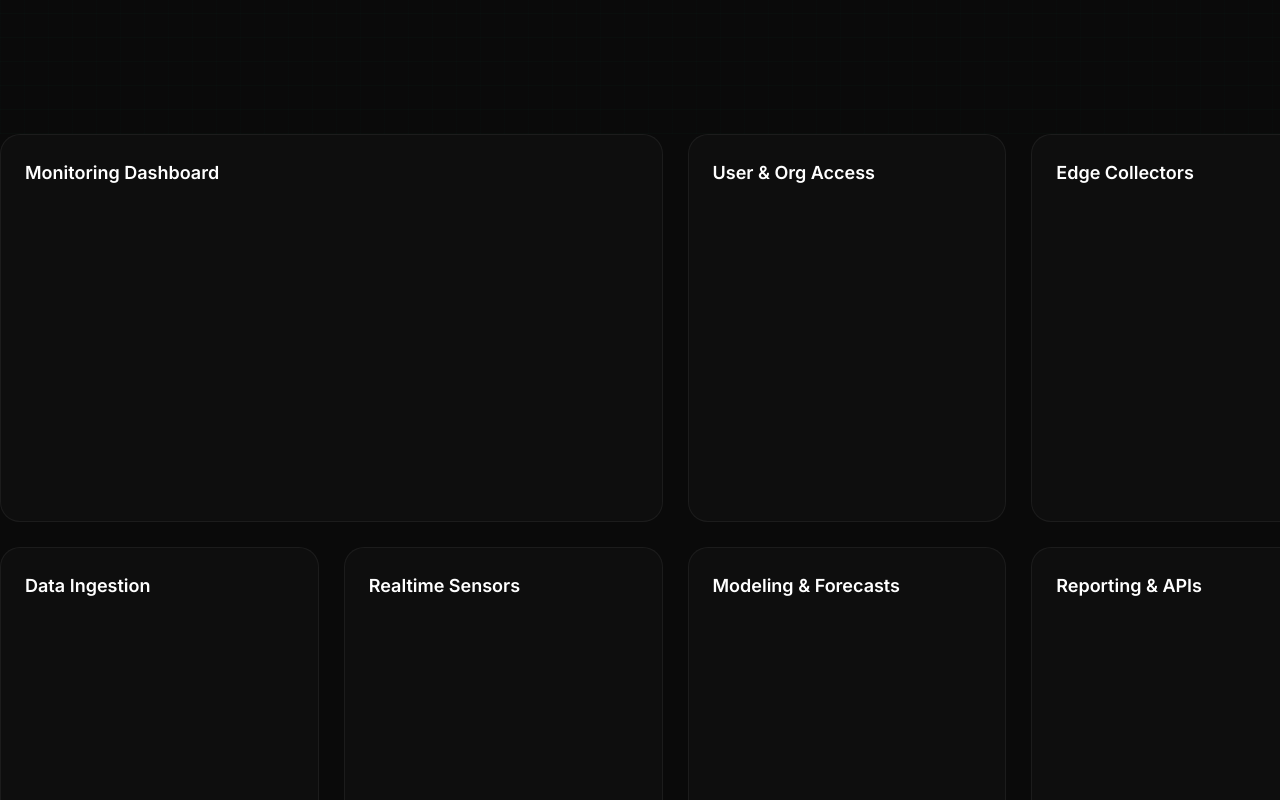
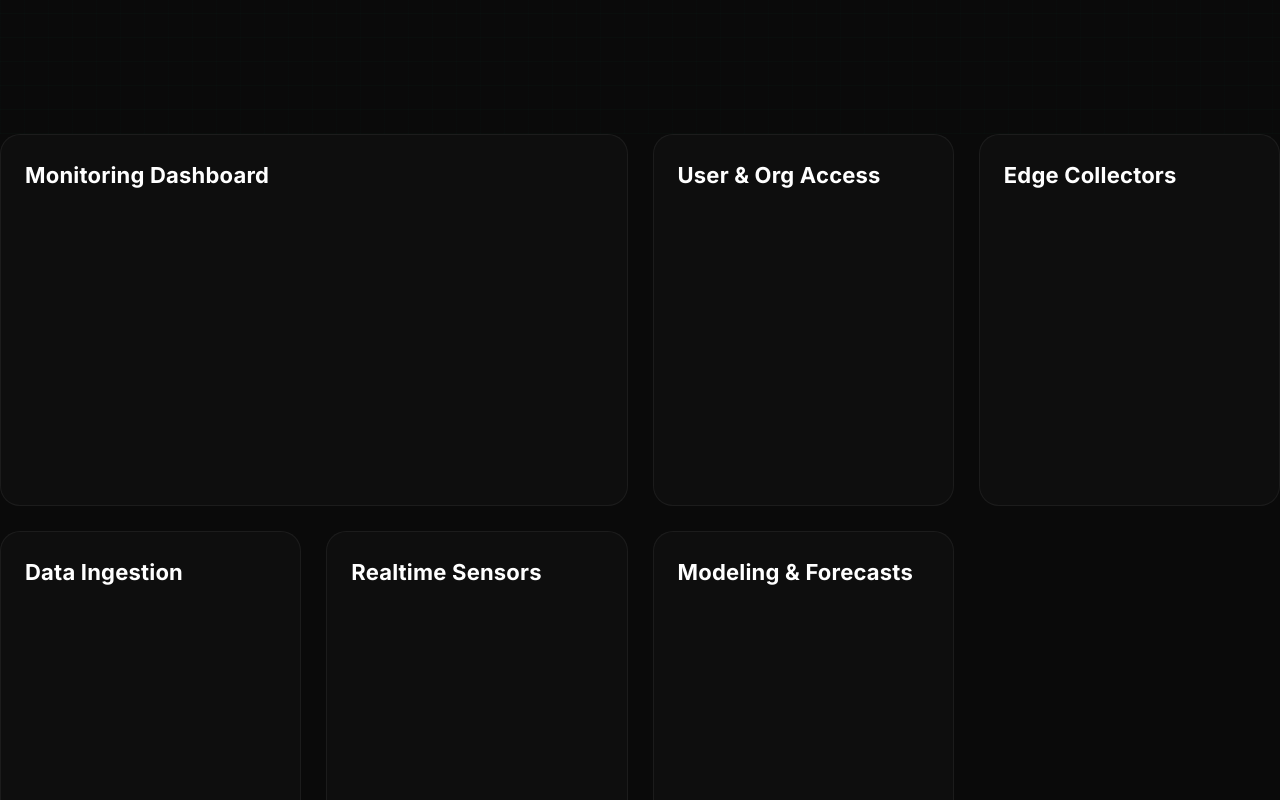
Before and after one commit to withNoclout/nextxo-v2, a React (Vite) app: page / in a window 1280 px wide. Shown: the part 820-1620 px from the top of the page. Built offline with nearby package versions, Linux system fonts and the light colour scheme; the HTML template or start-up script is replaced by a standard one.

Commit message:
FeaturePanel: container-query responsive grid with fluid size and priority-based visibility; CSS container queries added

```diff
--- a/src/index.css
+++ b/src/index.css
@@ -244,3 +244,32 @@ body {
 }
 .btn-outline:hover { border-color: var(--stroke-strong); background: rgba(255,255,255,0.02); }
 .btn-outline:active { border-color: var(--stroke-strong); background: rgba(255,255,255,0.03); }
+
+/* Responsive 7-card panel (container queries) */
+.panel { height: var(--panel-h); }
+@container (max-width: 1349px) {
+  .panel [data-priority="7"] { display: none; }
+}
+@container (max-width: 1199px) {
+  .panel [data-priority="6"] { display: none; }
+}
+@container (max-width: 1023px) {
+  .panel [data-priority="5"] { display: none; }
+  .panel { grid-template-columns: repeat(3, minmax(0,1fr)); }
+  .panel [data-priority="1"] { grid-column: span 2; }
+}
+@container (max-width: 879px) {
+  .panel [data-priority="4"] { display: none; }
+  .panel { grid-template-columns: repeat(2, minmax(0,1fr)); }
+  .panel [data-priority="1"] { grid-column: span 2; }
+}
+@container (max-width: 639px) {
+  .panel { grid-template-columns: 1fr; }
+  .panel { --panel-h: clamp(420px, 90vh, 620px); }
+  .panel [data-priority="2"] { grid-column: span 1; }
+  .panel [data-priority="3"],
+  .panel [data-priority="4"],
+  .panel [data-priority="5"],
+  .panel [data-priority="6"],
+  .panel [data-priority="7"] { display: none; }
+}
--- a/src/ui/FeaturePanel.tsx
+++ b/src/ui/FeaturePanel.tsx
@@ -1,35 +1,41 @@
 export default function FeaturePanel() {
   return (
-    <div className="w-[1350px] h-[800px] mx-auto">
+    <section className="mx-auto max-w-[1350px] px-0">
       <div
-        className="grid grid-cols-4 gap-[25px]"
-        style={{ gridAutoRows: '387.5px' }}
+        className="panel cq inline-grid grid-cols-4 w-full gap-[clamp(16px,2vw,25px)] [container-type:inline-size] [--panel-h:clamp(520px,60vw,800px)] [--row:calc((var(--panel-h)-clamp(16px,2vw,25px))/2)]"
+        style={{ gridAutoRows: 'var(--row)', height: 'var(--panel-h)' }}
       >
-        {/* Top row: [2 cols | 1 col | 1 col] */}
-        <section className="card col-span-2">
-          <h3 className="text-lg font-semibold text-white">Monitoring Dashboard</h3>
+        {/* TOP (3) — first is 2x */}
+        <section className="card col-span-2" data-priority="1">
+          <h3 className="card-title text-white">Monitoring Dashboard</h3>
+          <div className="card-blank" />
         </section>
-        <section className="card col-span-1">
-          <h3 className="text-lg font-semibold text-white">User &amp; Org Access</h3>
+        <section className="card" data-priority="2">
+          <h3 className="card-title text-white">User &amp; Org Access</h3>
+          <div className="card-blank" />
         </section>
-        <section className="card col-span-1">
-          <h3 className="text-lg font-semibold text-white">Edge Collectors</h3>
+        <section className="card" data-priority="3">
+          <h3 className="card-title text-white">Edge Collectors</h3>
+          <div className="card-blank" />
         </section>
-
-        {/* Bottom row: 4 equal cards */}
-        <section className="card col-span-1">
-          <h3 className="text-lg font-semibold text-white">Data Ingestion</h3>
+        {/* BOTTOM (4 equal) */}
+        <section className="card" data-priority="4">
+          <h3 className="card-title text-white">Data Ingestion</h3>
+          <div className="card-blank" />
         </section>
-        <section className="card col-span-1">
-          <h3 className="text-lg font-semibold text-white">Realtime Sensors</h3>
+        <section className="card" data-priority="5">
+          <h3 className="card-title text-white">Realtime Sensors</h3>
+          <div className="card-blank" />
         </section>
-        <section className="card col-span-1">
-          <h3 className="text-lg font-semibold text-white">Modeling &amp; Forecasts</h3>
+        <section className="card" data-priority="6">
+          <h3 className="card-title text-white">Modeling &amp; Forecasts</h3>
+          <div className="card-blank" />
         </section>
-        <section className="card col-span-1">
-          <h3 className="text-lg font-semibold text-white">Reporting &amp; APIs</h3>
+        <section className="card" data-priority="7">
+          <h3 className="card-title text-white">Reporting &amp; APIs</h3>
+          <div className="card-blank" />
         </section>
       </div>
-    </div>
+    </section>
   );
 }
```
